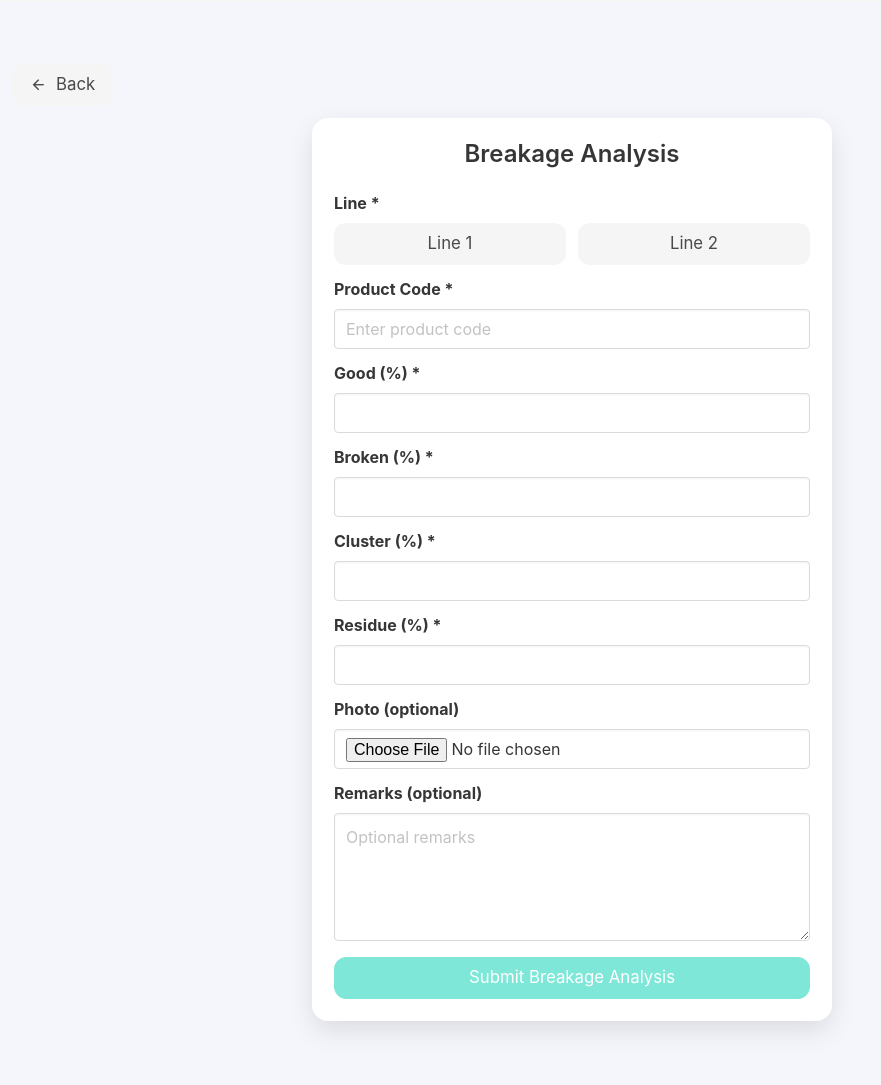
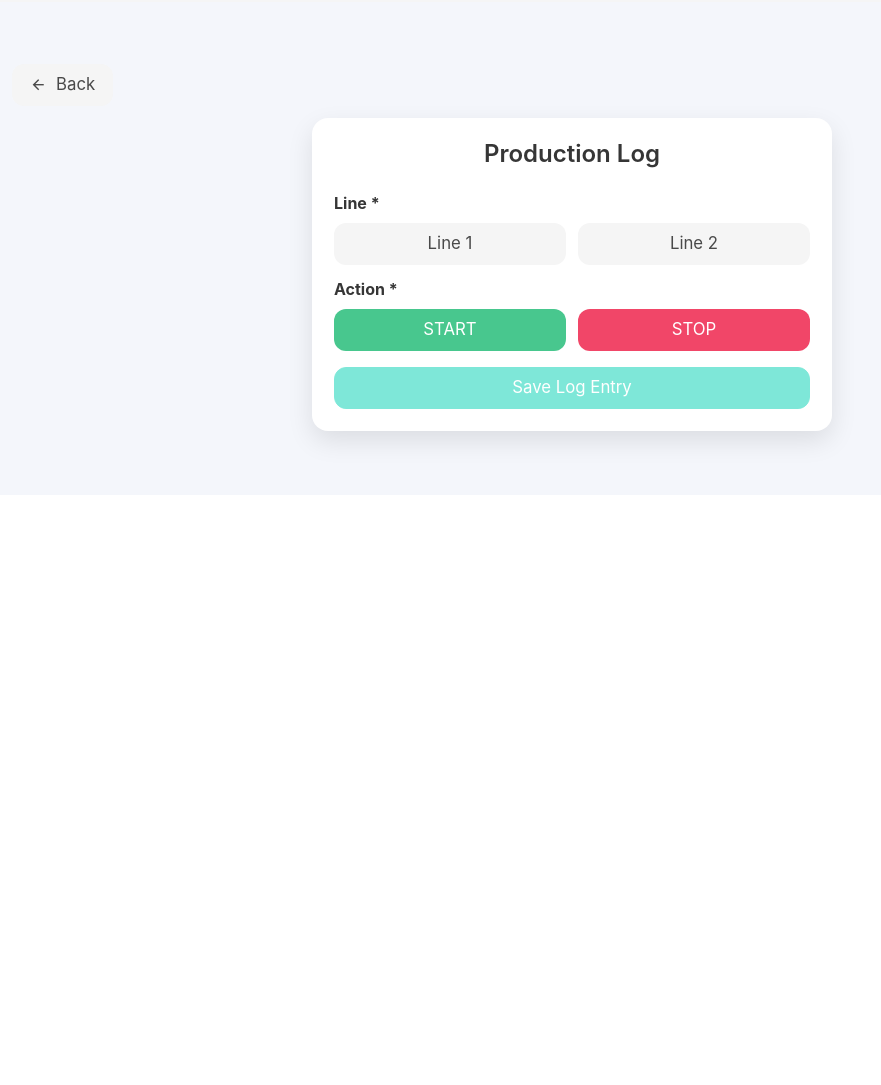
Before and after one commit to KingKai31/beyond_snack_portal, a Flask app: template templates/form_breakage.html in a window 1280 px wide. Shown: the part 76-1161 px from the top of the page, without its empty margins (68-949 px from the left). After the commit the page ends 535 px from the top, so only its background shows below. Run offline with Flask 3, Linux system fonts and the light colour scheme; the template is opened without the code that fills it, so the values that code supplies are empty; some libraries are stand-ins or nearby versions.

Commit message:
Update form_breakage.html

```diff
--- a/templates/form_breakage.html
+++ b/templates/form_breakage.html
@@ -14,7 +14,6 @@
   .btn-group {
     display: flex;
     gap: 12px;
-    flex-wrap: wrap;
   }
 
   .btn-group .button {
@@ -25,117 +24,89 @@
     background-color: #3273dc;
     color: #fff;
   }
+
+  #stopSection {
+    display: none;
+  }
 </style>
 
 <div class="card-box">
-  <h1 class="title is-4 has-text-centered">Breakage Analysis</h1>
+  <h1 class="title is-4 has-text-centered">Production Log</h1>
 
-  <form method="POST" enctype="multipart/form-data" id="breakForm">
+  <form method="POST" id="logForm">
 
     <!-- LINE -->
     <div class="field">
       <label class="label">Line *</label>
       <div class="btn-group">
         <button type="button" class="button is-light"
-                onclick="setBtnValue('line','Line 1',this)">Line 1</button>
+                onclick="setValue('line','Line 1',this)">Line 1</button>
         <button type="button" class="button is-light"
-                onclick="setBtnValue('line','Line 2',this)">Line 2</button>
+                onclick="setValue('line','Line 2',this)">Line 2</button>
       </div>
       <input type="hidden" name="line" id="line" required>
     </div>
 
-    <!-- PRODUCT CODE -->
+    <!-- ACTION -->
     <div class="field">
-      <label class="label">Product Code *</label>
-      <input class="input"
-             type="text"
-             name="product_code"
-             id="product_code"
-             placeholder="Enter product code"
-             required
-             oninput="checkForm()">
+      <label class="label">Action *</label>
+      <div class="btn-group">
+        <button type="button" class="button is-success"
+                onclick="setAction('Start',this)">START</button>
+        <button type="button" class="button is-danger"
+                onclick="setAction('Stop',this)">STOP</button>
+      </div>
+      <input type="hidden" name="action" id="action" required>
     </div>
 
-    <!-- GOOD -->
-    <div class="field">
-      <label class="label">Good (%) *</label>
-      <input class="input"
-             type="number"
-             step="0.01"
-             inputmode="decimal"
-             name="good"
-             id="good"
-             required
-             oninput="sanitizeNumber(this); checkForm();">
-    </div>
+    <!-- STOP SECTION -->
+    <div id="stopSection">
 
-    <!-- BROKEN -->
-    <div class="field">
-      <label class="label">Broken (%) *</label>
-      <input class="input"
-             type="number"
-             step="0.01"
-             inputmode="decimal"
-             name="broken"
-             id="broken"
-             required
-             oninput="sanitizeNumber(this); checkForm();">
-    </div>
+      <div class="field">
+        <label class="label">Stop Reason *</label>
+        <div class="select is-fullwidth">
+          <select name="stop_reason" id="stop_reason"
+                  onchange="toggleOther(); checkForm();">
+            <option value="">Select reason</option>
+            <option>Blade change</option>
+            <option>Seasoning drum cleaning</option>
+            <option>Banana closure</option>
+            <option>No peeled Banana</option>
+            <option>Routine Maintenance</option>
+            <option>Boiler maintenance</option>
+            <option>CIP</option>
+            <option>Part failure</option>
+            <option>Packing pending</option>
+            <option>Other</option>
+          </select>
+        </div>
+      </div>
 
-    <!-- CLUSTER -->
-    <div class="field">
-      <label class="label">Cluster (%) *</label>
-      <input class="input"
-             type="number"
-             step="0.01"
-             inputmode="decimal"
-             name="cluster"
-             id="cluster"
-             required
-             oninput="sanitizeNumber(this); checkForm();">
-    </div>
+      <div class="field" id="otherBox" style="display:none;">
+        <label class="label">Other Reason *</label>
+        <input class="input"
+               type="text"
+               name="stop_other"
+               id="stop_other"
+               placeholder="Enter reason">
+      </div>
 
-    <!-- RESIDUE -->
-    <div class="field">
-      <label class="label">Residue (%) *</label>
-      <input class="input"
-             type="number"
-             step="0.01"
-             inputmode="decimal"
-             name="residue"
-             id="residue"
-             required
-             oninput="sanitizeNumber(this); checkForm();">
-    </div>
-
-    <!-- PHOTO (OPTIONAL) -->
-    <div class="field">
-      <label class="label">Photo (optional)</label>
-      <input class="input" type="file" name="photo" accept="image/*">
-    </div>
-
-    <!-- REMARKS -->
-    <div class="field">
-      <label class="label">Remarks (optional)</label>
-      <textarea class="textarea"
-                name="remarks"
-                placeholder="Optional remarks"></textarea>
     </div>
 
     <!-- SUBMIT -->
     <button class="button is-primary is-fullwidth mt-4"
             id="submitBtn" disabled>
-      Submit Breakage Analysis
+      Save Log Entry
     </button>
 
   </form>
 </div>
 
 <script>
-function setBtnValue(field, value, btn){
+function setValue(field, value, btn){
   document.getElementById(field).value = value;
 
-  btn.parentElement.querySelectorAll('.button').forEach(b => {
+  btn.parentElement.querySelectorAll('.button').forEach(b=>{
     b.classList.remove('is-selected');
   });
   btn.classList.add('is-selected');
@@ -143,25 +114,54 @@ function setBtnValue(field, value, btn){
   checkForm();
 }
 
-/* Only digits + one decimal allowed */
-function sanitizeNumber(input){
-  let v = input.value;
-  v = v.replace(/[^0-9.]/g, '');
-  const parts = v.split('.');
-  if (parts.length > 2) {
-    v = parts[0] + '.' + parts.slice(1).join('');
+function setAction(value, btn){
+  document.getElementById('action').value = value;
+
+  btn.parentElement.querySelectorAll('.button').forEach(b=>{
+    b.classList.remove('is-selected');
+  });
+  btn.classList.add('is-selected');
+
+  if(value === 'Stop'){
+    document.getElementById('stopSection').style.display = 'block';
+  } else {
+    document.getElementById('stopSection').style.display = 'none';
+    document.getElementById('stop_reason').value = '';
+    document.getElementById('stop_other').value = '';
   }
-  input.value = v;
+
+  checkForm();
+}
+
+function toggleOther(){
+  const reason = document.getElementById('stop_reason').value;
+  document.getElementById('otherBox').style.display =
+    (reason === 'Other') ? 'block' : 'none';
 }
 
 function checkForm(){
-  const required = [
-    'line','product_code','good','broken','cluster','residue'
-  ];
-  const ok = required.every(id =>
-    document.getElementById(id).value
-  );
-  document.getElementById('submitBtn').disabled = !ok;
+  const line = document.getElementById('line').value;
+  const action = document.getElementById('action').value;
+
+  if(!line || !action){
+    document.getElementById('submitBtn').disabled = true;
+    return;
+  }
+
+  if(action === 'Stop'){
+    const reason = document.getElementById('stop_reason').value;
+    if(!reason){
+      document.getElementById('submitBtn').disabled = true;
+      return;
+    }
+    if(reason === 'Other' &&
+       !document.getElementById('stop_other').value){
+      document.getElementById('submitBtn').disabled = true;
+      return;
+    }
+  }
+
+  document.getElementById('submitBtn').disabled = false;
 }
 </script>
 
```
